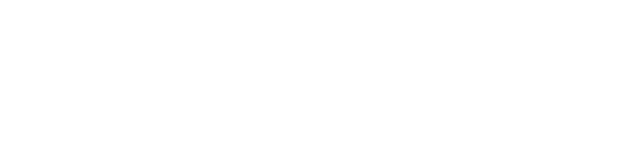
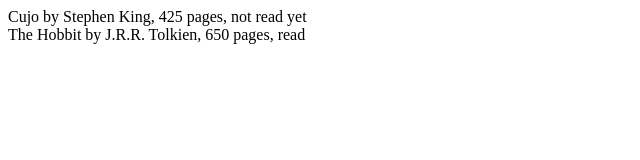
Before and after one commit to Jovan-Nsty/library, a plain HTML site: page index.html in a window 1280 px wide. Shown: the whole page, without its empty margins (0-640 px from the left). Drawn offline with Linux system fonts and the light colour scheme.

Commit message:
Implemented Book on page display

```diff
--- a/app.js
+++ b/app.js
@@ -1,3 +1,5 @@
+const main = document.querySelector('#main');
+
 let myLibrary = [];
 
 function Book(title, author, pages, read) {
@@ -14,3 +16,20 @@ function Book(title, author, pages, read) {
 function addBookToLibrary(book) {
   myLibrary.unshift(book);
 }
+
+function displayLibrary() {
+  for (let i = 0; i < myLibrary.length; i++) {
+    const content = document.createElement('div');
+    content.classList.add('card');
+    content.textContent = myLibrary[i].info();
+    main.appendChild(content);
+  }
+}
+
+const book1 = new Book('The Hobbit', 'J.R.R. Tolkien', 650, 'read');
+const book2 = new Book('Cujo', 'Stephen King', 425, 'not read yet');
+
+addBookToLibrary(book1);
+addBookToLibrary(book2);
+
+displayLibrary();
--- a/index.html
+++ b/index.html
@@ -4,10 +4,10 @@
     <meta charset="UTF-8">
     <meta name="viewport" content="width=device-width, initial-scale=1.0">
     <link rel="stylesheet" href="style.css">
-    <script src="app.js"></script>
+    <script src="app.js" defer></script>
     <title>Library</title>
 </head>
 <body>
-
+    <section id="main"></section>
 </body>
 </html>
```
